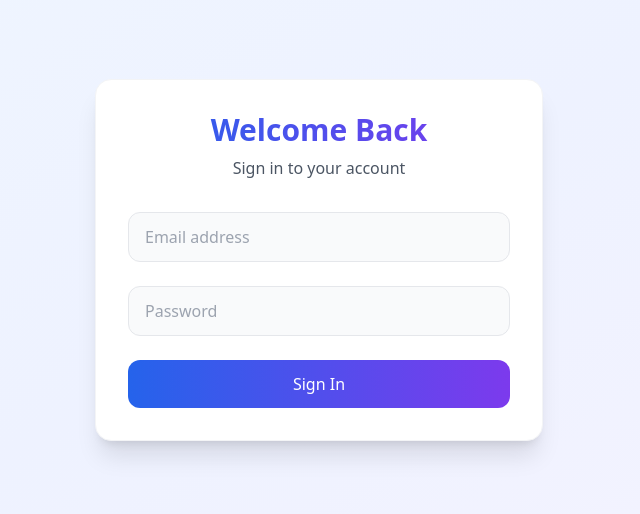
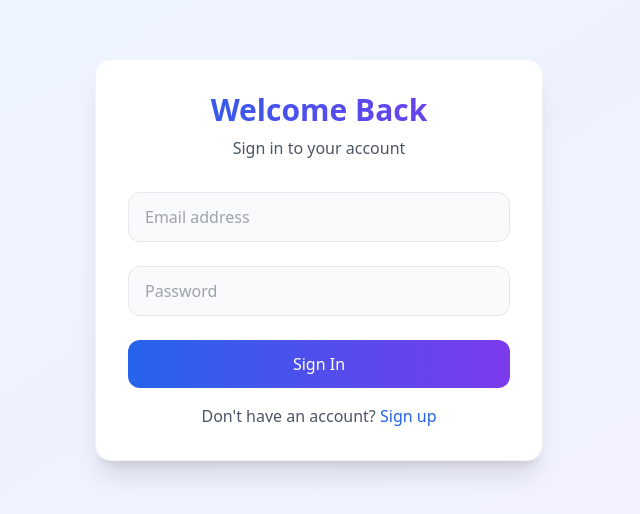
Before and after one commit to suhan647/find-ev, a Next.js app: page /login in a window 1280 px wide. Shown: the part 140-654 px from the top of the page, without its empty margins (321-961 px from the left). Built offline with nearby package versions, Linux system fonts and the light colour scheme.

Commit message:
pushing env

```diff
--- a/app/login/page.js
+++ b/app/login/page.js
@@ -1,123 +1,3 @@
-// "use client";
-// import { useState } from "react";
-// import { useForm } from "react-hook-form";
-// import { yupResolver } from "@hookform/resolvers/yup";
-// import * as yup from "yup";
-// import { useRouter } from "next/navigation";
-// import { useAuth } from "@/context/AuthContext";
-
-// // Validation Schema
-// const schema = yup.object().shape({
-//   email: yup.string().email("Invalid email").required("Email is required"),
-//   password: yup.string().required("Password is required"),
-// });
-
-// export default function LoginPage() {
-//   const { login } = useAuth();
-//   const router = useRouter();
-//   const [error, setError] = useState("");
-
-//   const { register, handleSubmit, formState: { errors } } = useForm({
-//     resolver: yupResolver(schema),
-//   });
-
-//   const onSubmit = async (data) => {
-//     setError("");
-//     try {
-//       const res = await fetch("/api/auth/login", {
-//         method: "POST",
-//         body: JSON.stringify(data),
-//       });
-
-//       if (!res.ok) {
-//         const errorData = await res.json();
-//         setError(errorData.message);
-//         return;
-//       }
-
-//       const userData = await res.json();
-//       localStorage.setItem("user", JSON.stringify({ id: userData._id, email: userData.email }));
-
-//       login(userData);
-//       router.push("/dashboard");
-//     } catch (err) {
-//       setError("Something went wrong");
-//     }
-//   };
-
-//   return (
-//     <div className="min-h-screen flex items-center justify-center bg-gradient-to-br from-blue-50 via-indigo-50 to-violet-50 p-4">
-//       <div className="w-full max-w-md animate-[fadeIn_0.4s_ease-out]">
-//         <div className="bg-white rounded-2xl shadow-xl border border-gray-100 p-8">
-//           <div className="text-center mb-8">
-//             <h2 className="text-3xl font-bold bg-gradient-to-r from-blue-600 to-violet-600 bg-clip-text text-transparent">
-//               Welcome Back
-//             </h2>
-//             <p className="text-gray-600 mt-2">
-//               Sign in to your account
-//             </p>
-//           </div>
-
-//           <form onSubmit={handleSubmit(onSubmit)} className="space-y-6">
-//             <div className="space-y-1">
-//               <div className="relative group">
-//                 <input
-//                   {...register("email")}
-//                   type="email"
-//                   placeholder="Email address"
-//                   className="w-full px-4 py-3 rounded-xl border border-gray-200 bg-gray-50 focus:bg-white focus:border-blue-500 focus:ring-2 focus:ring-blue-200 transition-all duration-200 outline-none text-gray-800 placeholder-gray-400"
-//                 />
-//                 {errors.email && (
-//                   <p className="text-sm text-amber-600 mt-1 ml-1 animate-[fadeIn_0.2s_ease-out]">
-//                     {errors.email.message}
-//                   </p>
-//                 )}
-//               </div>
-//             </div>
-
-//             <div className="space-y-1">
-//               <div className="relative group">
-//                 <input
-//                   {...register("password")}
-//                   type="password"
-//                   placeholder="Password"
-//                   className="w-full px-4 py-3 rounded-xl border border-gray-200 bg-gray-50 focus:bg-white focus:border-blue-500 focus:ring-2 focus:ring-blue-200 transition-all duration-200 outline-none text-gray-800 placeholder-gray-400"
-//                 />
-//                 {errors.password && (
-//                   <p className="text-sm text-amber-600 mt-1 ml-1 animate-[fadeIn_0.2s_ease-out]">
-//                     {errors.password.message}
-//                   </p>
-//                 )}
-//               </div>
-//             </div>
-
-//             {error && (
-//               <div className="bg-amber-50 text-amber-800 px-4 py-3 rounded-xl animate-[fadeIn_0.2s_ease-out]">
-//                 {error}
-//               </div>
-//             )}
-
-//             <button
-//               type="submit"
-//               className="w-full bg-gradient-to-r from-blue-600 to-violet-600 text-white font-medium py-3 px-4 rounded-xl transition-all duration-200 transform hover:translate-y-[-1px] hover:shadow-lg active:translate-y-[1px] active:shadow-none"
-//             >
-//               Sign In
-//             </button>
-
-//             <div className="mt-6 text-center text-sm text-gray-600">
-//               Don't have an account?{" "}
-//               <a href="/register" className="text-blue-600 hover:text-blue-700 font-medium">
-//                 Sign up
-//               </a>
-//             </div>
-//           </form>
-//         </div>
-//       </div>
-//     </div>
-//   );
-// }
-
-
 "use client";
 import { useEffect, useState } from "react";
 import { useForm } from "react-hook-form";
@@ -125,6 +5,7 @@
 import * as yup from "yup";
 import { useRouter } from "next/navigation";
 import { useAuth } from "@/context/AuthContext";
+import Link from "next/link";
 
 // Validation Schema
 const schema = yup.object().shape({
@@ -224,6 +105,17 @@
               Sign In
             </button>
           </form>
+
+          {/* Sign Up Link */}
+          <div className="text-center mt-4">
+            <p className="text-gray-600">
+              Don't have an account?{" "}
+              <Link href="/register" className="text-blue-600 font-medium hover:underline">
+                Sign up
+              </Link>
+            </p>
+          </div>
+
         </div>
       </div>
     </div>
--- a/app/register/page.js
+++ b/app/register/page.js
@@ -5,6 +5,7 @@
 import * as yup from "yup";
 import { useRouter } from "next/navigation";
 import { useAuth } from "@/context/AuthContext";
+import Link from "next/link";
 
 // Validation Schema
 const schema = yup.object().shape({
@@ -117,6 +118,17 @@
               Create Account
             </button>
           </form>
+
+          {/* Sign In Link */}
+          <div className="text-center mt-4">
+            <p className="text-gray-600">
+              Already have an account?{" "}
+              <Link href="/login" className="text-blue-600 font-medium hover:underline">
+                Sign in
+              </Link>
+            </p>
+          </div>
+
         </div>
       </div>
     </div>
```
